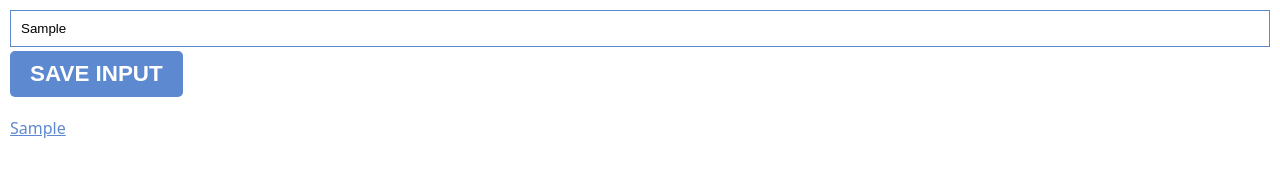
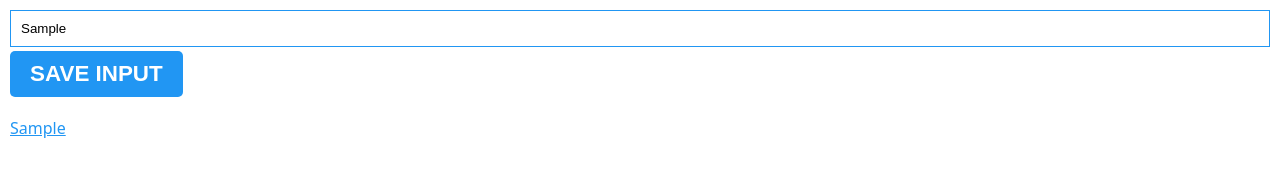
Before and after one commit to hai-nisrine/csc-examples, a browser extension: page chrome-extension/index.html in a window 1280 px wide. Both pictures are taken after typing "Sample" into the empty fields and a click on the button "SAVE INPUT". Drawn offline with Linux system fonts and the light colour scheme.

Commit message:
changed colors

```diff
--- a/chrome-extension/index.css
+++ b/chrome-extension/index.css
@@ -9,13 +9,13 @@ input {
     width: 100%;
     padding: 10px;
     box-sizing: border-box;
-    border: 1px solid #5d89d1;
+    border: 1px solid #2196f3;
     margin-bottom: 4px;
 }
 
 button {
     color: white;
-    background-color: #5d89d1;
+    background-color: #2196f3;
     border: none;
     font-weight: bold;
     font-size: 1.4rem;
@@ -37,5 +37,5 @@ li {
 }
 
 a {
-    color: #5d89d1;
+    color: #2196f3;
 }
```
